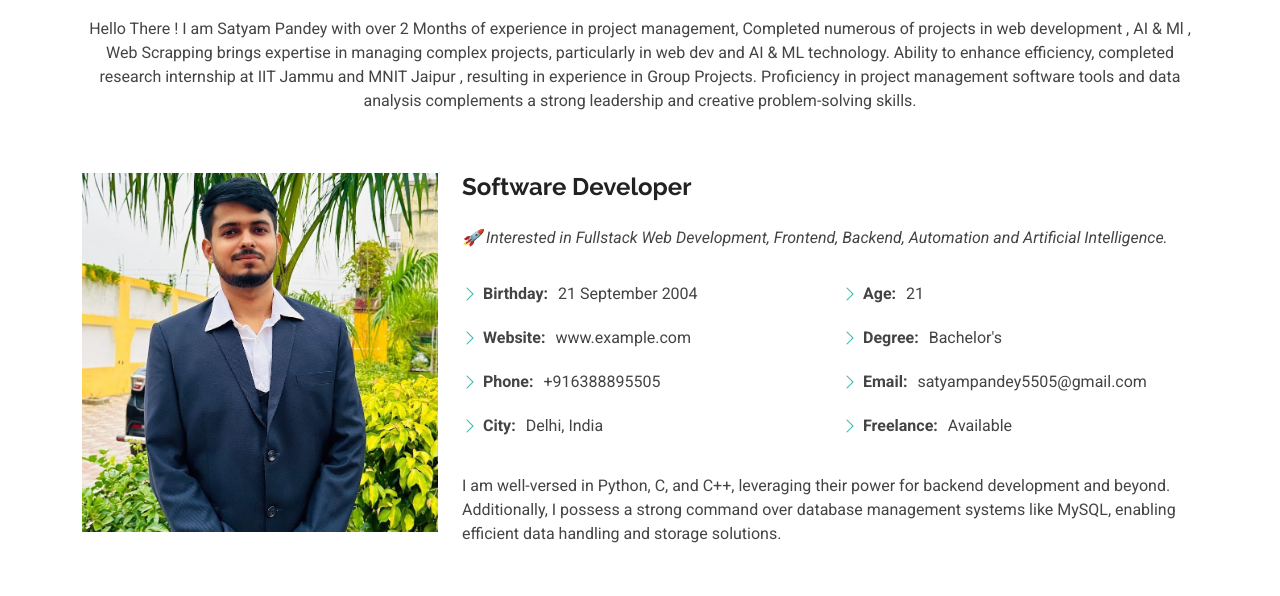
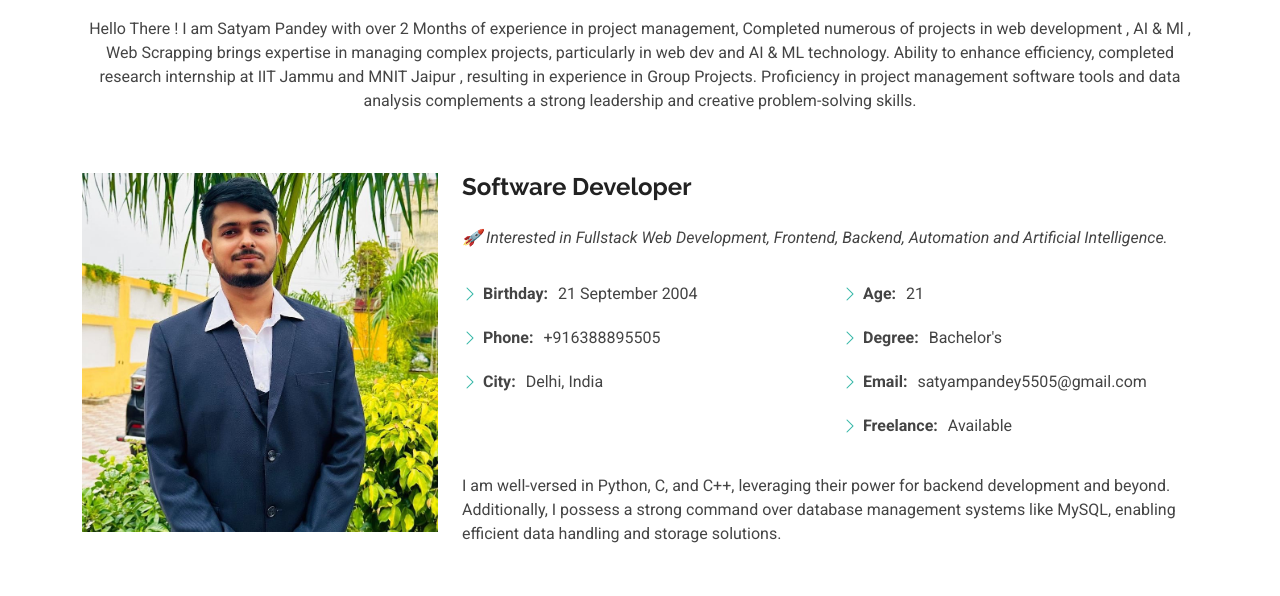
Before and after one commit to satyampandey444/My_Portfolio, a plain HTML site: page about.html in a window 1280 px wide. Shown: the part 204-800 px from the top of the page. Drawn offline with Linux system fonts and the light colour scheme.

Commit message:
Update about.html

```diff
--- a/about.html
+++ b/about.html
@@ -94,7 +94,7 @@
               <div class="col-lg-6">
                 <ul>
                   <li><i class="bi bi-chevron-right"></i> <strong>Birthday:</strong> <span>21 September 2004</span></li>
-                  <li><i class="bi bi-chevron-right"></i> <strong>Website:</strong> <span>www.example.com</span></li>
+<!--                   <li><i class="bi bi-chevron-right"></i> <strong>Website:</strong> <span>www.example.com</span></li> -->
                   <li><i class="bi bi-chevron-right"></i> <strong>Phone:</strong> <span>+916388895505</span></li>
                   <li><i class="bi bi-chevron-right"></i> <strong>City:</strong> <span>Delhi, India</span></li>
                 </ul>
```
